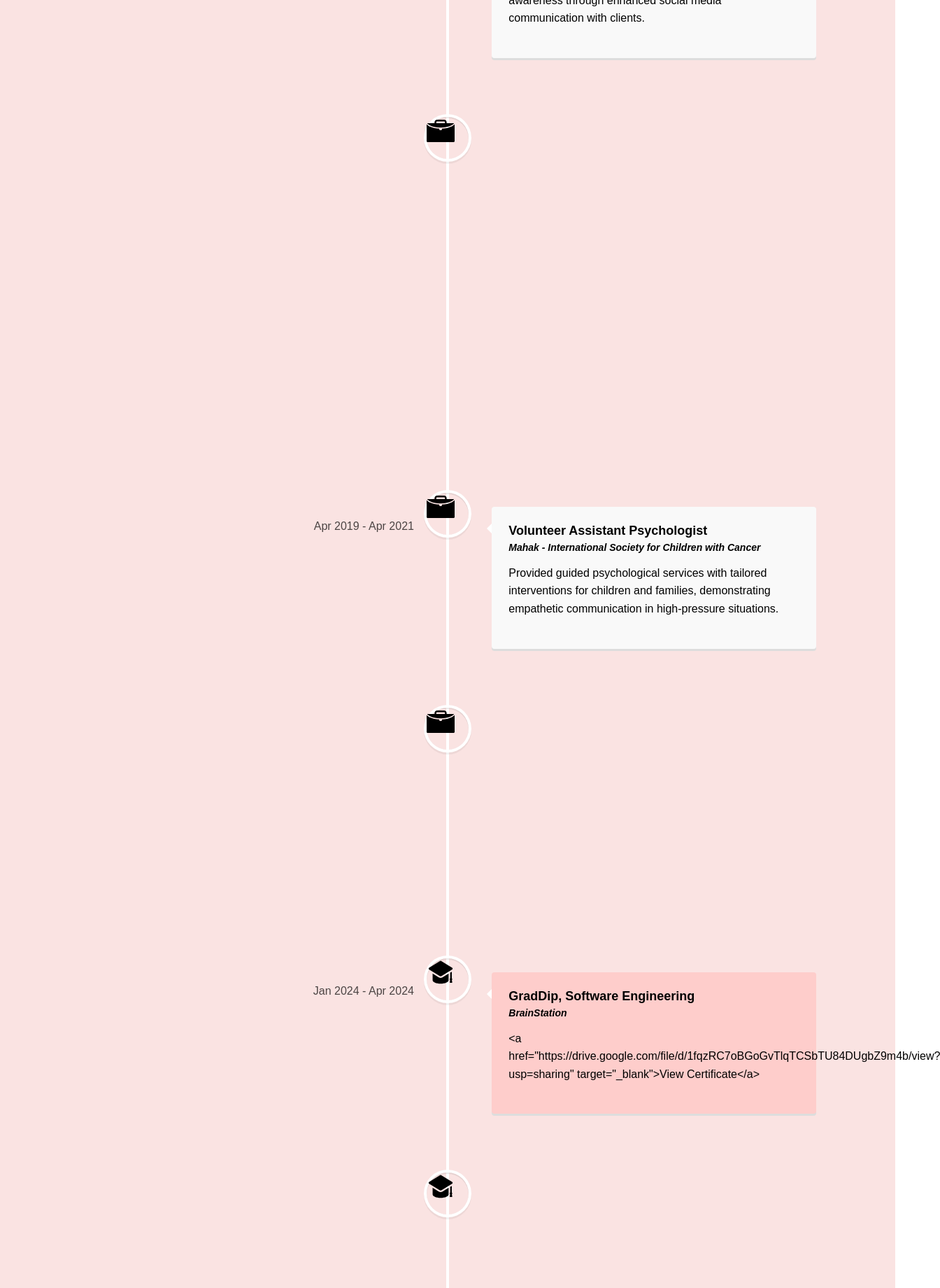
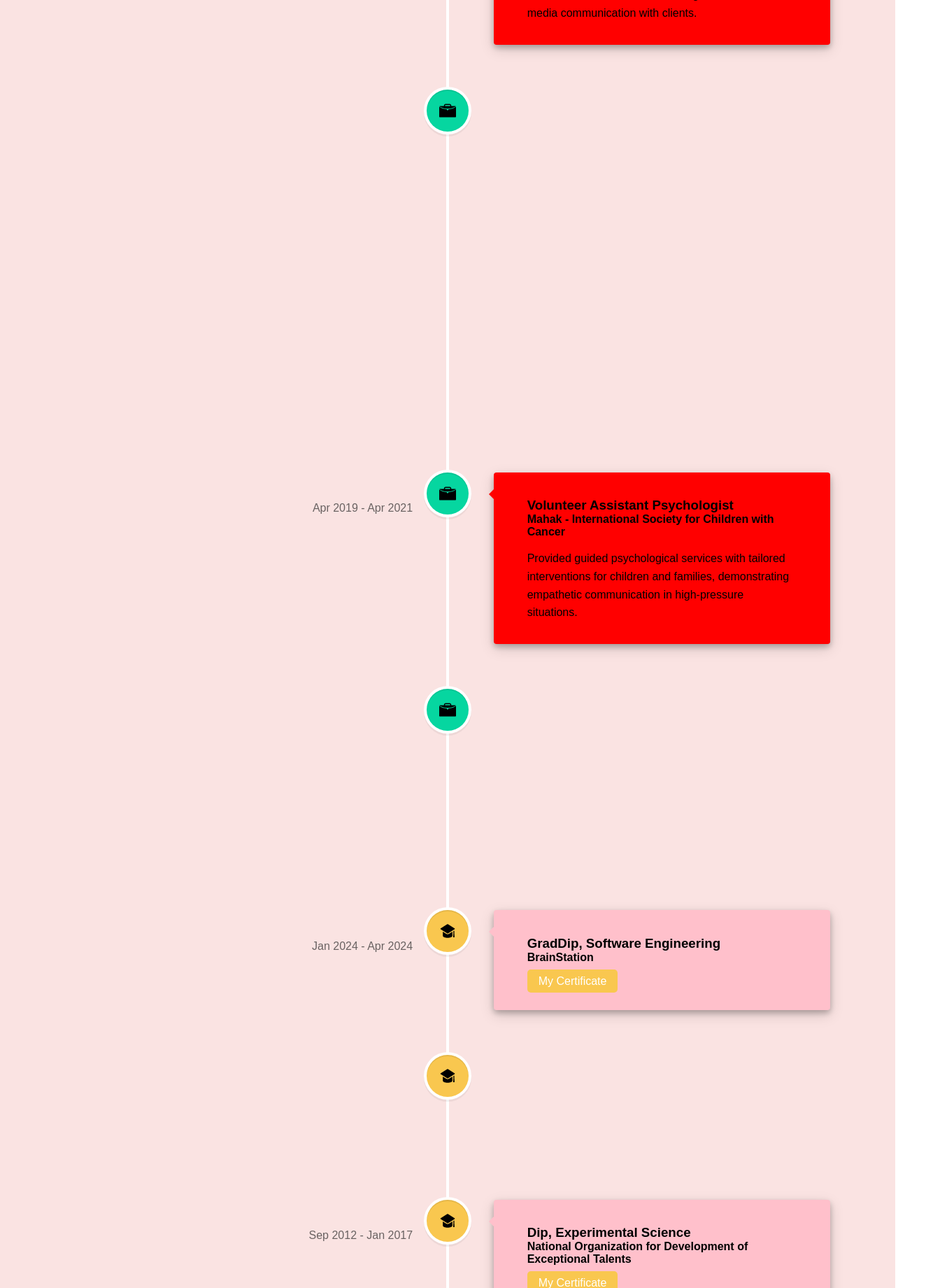
Before and after one commit to BehinaBhr/BehinaBhr.github.io, a React (Create React App) app: page /experience in a window 1280 px wide. Shown: the part 960-2800 px from the top of the page at 70% size, 1344 px wide, since content can reach past the window. Built offline with nearby package versions, Linux system fonts and the light colour scheme.

Commit message:
Update logic of timeline component

```diff
--- a/src/components/Timeline/Timeline.js
+++ b/src/components/Timeline/Timeline.js
@@ -1,80 +1,48 @@
 import "./Timeline.scss";
 import { VerticalTimeline, VerticalTimelineElement } from "react-vertical-timeline-component";
 import "react-vertical-timeline-component/style.min.css";
-import SchoolIcon from "../../assets/images/school.svg";
-import WorkIcon from "../../assets/images/work.svg";
-
-
-const WorkTimelineElement = ({ date, title, subtitle, description }) => (
-  <VerticalTimelineElement className="timeline-element timeline-element--work" date={date} icon={<img src={WorkIcon} alt="Work Icon" />}>
-    <h3 className="timeline-element-title">{title}</h3>
-    <h4 className="timeline-element-subtitle">{subtitle}</h4>
-    <p>{description}</p>
-  </VerticalTimelineElement>
-);
-
-const EducationTimelineElement = ({ date, title, subtitle, description }) => (
-  <VerticalTimelineElement className="timeline-element timeline-element--education" date={date} icon={<img src={SchoolIcon} alt="School Icon" />}>
-    <h3 className="timeline-element-title">{title}</h3>
-    <h4 className="timeline-element-subtitle">{subtitle}</h4>
-    <p>{description}</p>
-  </VerticalTimelineElement>
-);
+import TimelineElements from "./TimelineElements";
+import { ReactComponent as WorkIcon } from "../../assets/images/work.svg";
+import { ReactComponent as SchoolIcon } from "../../assets/images/school.svg";
 
 const Timeline = () => {
   return (
-    <div className="timeline">
-      <VerticalTimeline>
-        <WorkTimelineElement
-          date="Jan 2023 - Nov 2023"
-          title="Customer Service Sales Specialist"
-          subtitle="Sobeys"
-          description="Consulted HR/I-O Psychology insights to optimize high-volume requests, fostering collaboration and personalized client relations, boosting satisfaction and sales. Founded a customer-centric atmosphere with organized displays, resolved upset customers' issues, and ensured precision in online support, improving overall service quality."
-        />
-        <WorkTimelineElement
-          date="Mar 2021 - Apr 2022"
-          title="Human Resources Assistant"
-          subtitle="The Shining Sun - Banquet Hall and Restaurant"
-          description="Led end-to-end recruitment processes, optimizing personnel actions and fostering a positive work environment by leveraging I-O Psychology. Managed HR operations, streamlining administrative tasks, maintaining office organization, and drafting documents using Microsoft Office. Achieved increased sales and brand awareness through enhanced social media communication with clients."
-        />
-        <WorkTimelineElement
-          date="May 2019 - May 2021"
-          title="Sales and Customer Service Specialist"
-          subtitle="Peyk Saba - Travel Company"
-          description="Consulted and welcomed customers with a positive first impression, offering personalized plans with product suggestions and special promotions by analyzing their financial goals and preferences to foster long-term client relationships while implementing pandemic safety protocols thereby preventing a decrease in sales and achieving company targets. Led the successful transition to online sales during the COVID-19 pandemic by adeptly guiding customers, offering multilingual support (English and Persian) across various channels, and promptly addressing inquiries and feedback to prioritize customer satisfaction and significantly increase e-commerce sales."
-        />
-        <WorkTimelineElement
-          date="Apr 2019 - Apr 2021"
-          title="Volunteer Assistant Psychologist"
-          subtitle="Mahak - International Society for Children with Cancer"
-          description="Provided guided psychological services with tailored interventions for children and families, demonstrating empathetic communication in high-pressure situations."
-        />
-        <WorkTimelineElement
-          date="Sep 2013 - Dec 2014"
-          title="Co-op Robotic Rescue Team"
-          subtitle="Farzanegan 1 Highschool"
-          description="Led a team in integrating robotics and programming C++ expertise to develop simulators and create intelligent robots for navigating intricate mazes and avoiding obstacles. Won 1st Place and 3rd Place in the Junior Robotic Competitions."
-        />
-        <EducationTimelineElement
-          date="Jan 2024 - Apr 2024"
-          title="GradDip, Software Engineering"
-          subtitle="BrainStation"
-          description='<a href="https://drive.google.com/file/d/1fqzRC7oBGoGvTlqTCSbTU84DUgbZ9m4b/view?usp=sharing" target="_blank">View Certificate</a>'
-        />
-        <EducationTimelineElement
-          date="Sep 2017 - Apr 2021"
-          title="BSc, Psychology"
-          subtitle="Bu-Ali Sina University"
-          description='<a href="https://drive.google.com/file/d/1az-R3H1IA4Lc4EIm0DZKJZszNQFECUEc/view?usp=sharing" target="_blank">View Certificate</a>'
-        />
-        <EducationTimelineElement
-          date="Sep 2012 - Jan 2017"
-          title="Dip, Experimental Science"
-          subtitle="National Organization for Development of Exceptional Talents"
-          description='<a href="https://drive.google.com/file/d/16zyLz2RPhp_ohtxOUpEYtNFw0OWqqNNo/view?usp=sharing" target="_blank">View Certificate</a>'
-        />
-      </VerticalTimeline>
-    </div>
+    <VerticalTimeline>
+      {TimelineElements.map((element) => {
+        let isWorkIcon = element.icon === "work";
+        let iconClass = isWorkIcon ? "__work" : "__school";
+        let showButton = !!element.buttonText;
+        let buttonClass = `vertical-timeline-element-button ${
+          isWorkIcon ? "vertical-timeline-element-button__work" : "vertical-timeline-element-button__school"
+        }`;
+        let elementClass = isWorkIcon ? "__work" : "__school";
+
+        return (
+          <VerticalTimelineElement
+            key={element.id}
+            iconClassName={`vertical-timeline-element-icon${iconClass}`}
+            icon={isWorkIcon ? <WorkIcon /> : <SchoolIcon />}
+            date={element.date}
+            className={`vertical-timeline-element${elementClass}`}
+          >
+            <h3 className="vertical-timeline-element-title">{element.title}</h3>
+            <h5 className="vertical-timeline-element-location">{element.location}</h5>
+            <p className="vertical-timeline-element-description">{element.description}</p>
+            {showButton && (
+              <a
+                className={buttonClass}
+                href={element.buttonLink}
+                // to open the linked document in a new tab
+                target="_blank"
+                rel="noopener noreferrer"
+              >
+                {element.buttonText}
+              </a>
+            )}
+          </VerticalTimelineElement>
+        );
+      })}
+    </VerticalTimeline>
   );
 };
 
--- a/src/components/Timeline/Timeline.scss
+++ b/src/components/Timeline/Timeline.scss
@@ -3,44 +3,80 @@
 @use "../../styles/partials/variables" as *;
 @use "../../styles/partials/colors" as *;
 
-.timeline {
-  .timeline-element {
-    margin-left: 0 !important; // Override default margin for timeline elements
-    padding: 20px; // Add padding to each timeline element
-    img{
-      width: 40px;
-    height: 40px;
+.vertical-timeline-element {
+  &__work {
+    .vertical-timeline-element-content {
+      background-color: red;
+      &-arrow {
+        border-right: 7px solid red;
+      }
     }
-    .timeline-element-title {
-      font-size: 18px;
-      margin-bottom: 5px;
+  }
+  &__school {
+    .vertical-timeline-element-content {
+      background-color: pink;
+      &-arrow {
+        border-right: 7px solid pink;
+      }
+    }
+  }
+  &-icon {
+    &__work {
+      background-color: #06d6a0;
     }
 
-    .timeline-element-subtitle {
-      font-size: 14px;
-      font-style: italic;
-      margin-bottom: 10px;
-    }
-
-    p {
-      font-size: 16px;
-      margin-bottom: 20px;
-    }
-
-    &:not(:last-child) {
-      margin-bottom: 40px; // Add margin between timeline elements
+    &__school {
+      background-color: #f9c74f;
     }
   }
-
-  .timeline-element--work {
-    .vertical-timeline-element-content {
-      background-color: #f9f9f9; // Customize background color for work timeline elements
+  &-content {
+    box-shadow: 0 0.25em 0.5em 0 rgba(0, 0, 0, 0.25), 0 0.4em 1.25em 0 rgba(0, 0, 0, 0.15) !important;
+    padding: 2em 3em !important;
+  }
+  &-title {
+    padding-top: 0.25em;
+  }
+  &-date {
+    @media only screen and (max-width: 1700px) {
+      display: block !important;
+      float: none !important;
+      // color: rgb(44, 44, 44);
+      margin-top: 1.5em;
     }
   }
+  &-location {
+    font-size: 1em;
+    margin-bottom: 0.5em;
+  }
 
-  .timeline-element--education {
-    .vertical-timeline-element-content {
-      background-color: $fade-skin; // Customize background color for education timeline elements
+  &-description {
+    margin: 1.5em 0 2em 0;
+  }
+  &-button {
+    text-decoration: none;
+    padding: 0.5em 1em;
+    border-radius: 5px;
+    color: white;
+    &__work {
+      background-color: #06d6a0;
+      &:hover {
+        background-color: #0ac593;
+      }
+    }
+    &__school {
+      background-color: #f9c74f;
+      &:hover {
+        background-color: #f3bc3c;
+      }
     }
   }
 }
+
+@media only screen and (max-width: 1700px) {
+  .vertical-timeline-element-date {
+    display: block !important;
+    float: none !important;
+    color: rgb(44, 44, 44);
+    margin-top: 1.5em;
+  }
+}
--- /dev/null
+++ b/src/components/Timeline/TimelineElements.js
@@ -0,0 +1,78 @@
+let timelineElements = [
+  {
+    id: 1,
+    title: "Customer Service Sales Specialist",
+    location: "Sobeys",
+    description:
+      "Consulted HR/I-O Psychology insights to optimize high-volume requests, fostering collaboration and personalized client relations, boosting satisfaction and sales. Founded a customer-centric atmosphere with organized displays, resolved upset customers' issues, and ensured precision in online support, improving overall service quality.",
+    date: "Jan 2023 - Nov 2023",
+    icon: "work",
+    buttonText: "more",
+    buttonLink: "https://drive.google.com/file/d/16zyLz2RPhp_ohtxOUpEYtNFw0OWqqNNo/view?usp=sharing",
+  },
+  {
+    id: 2,
+    title: "Human Resources Assistant",
+    location: "The Shining Sun - Banquet Hall and Restaurant",
+    description:
+      "Led end-to-end recruitment processes, optimizing personnel actions and fostering a positive work environment by leveraging I-O Psychology. Managed HR operations, streamlining administrative tasks, maintaining office organization, and drafting documents using Microsoft Office. Achieved increased sales and brand awareness through enhanced social media communication with clients.",
+    date: "Mar 2021 - Apr 2022",
+    icon: "work",
+  },
+  {
+    id: 3,
+    title: "Sales and Customer Service Specialist",
+    location: "Peyk Saba - Travel Company",
+    description:
+      "Consulted and welcomed customers with a positive first impression, offering personalized plans with product suggestions and special promotions by analyzing their financial goals and preferences to foster long-term client relationships while implementing pandemic safety protocols thereby preventing a decrease in sales and achieving company targets. Led the successful transition to online sales during the COVID-19 pandemic by adeptly guiding customers, offering multilingual support (English and Persian) across various channels, and promptly addressing inquiries and feedback to prioritize customer satisfaction and significantly increase e-commerce sales.",
+    date: "May 2019 - May 2021",
+    icon: "work",
+  },
+  {
+    id: 4,
+    title: "Volunteer Assistant Psychologist",
+    location: "Mahak - International Society for Children with Cancer",
+    description:
+      "Provided guided psychological services with tailored interventions for children and families, demonstrating empathetic communication in high-pressure situations.",
+    date: "Apr 2019 - Apr 2021",
+    icon: "work",
+  },
+  {
+    id: 5,
+    title: "Co-op Robotic Rescue Team",
+    location: "Farzanegan 1 Highschool",
+    description:
+      "Led a team in integrating robotics and programming C++ expertise to develop simulators and create intelligent robots for navigating intricate mazes and avoiding obstacles. Won 1st Place and 3rd Place in the Junior Robotic Competitions.",
+    date: "Sep 2013 - Dec 2014",
+    icon: "work",
+  },
+  {
+    id: 6,
+    title: "GradDip, Software Engineering",
+    location: "BrainStation",
+    date: "Jan 2024 - Apr 2024",
+    icon: "school",
+    buttonText: "My Certificate",
+    buttonLink: "https://drive.google.com/file/d/1fqzRC7oBGoGvTlqTCSbTU84DUgbZ9m4b/view?usp=sharing",
+  },
+  {
+    id: 7,
+    title: "BSc, Psychology",
+    location: "Bu-Ali Sina University",
+    date: "Sep 2017 - Apr 2021",
+    icon: "school",
+    buttonText: "My  Certificate",
+    buttonLink: "https://drive.google.com/file/d/1az-R3H1IA4Lc4EIm0DZKJZszNQFECUEc/view?usp=sharing",
+  },
+  {
+    id: 8,
+    title: "Dip, Experimental Science",
+    location: "National Organization for Development of Exceptional Talents",
+    date: "Sep 2012 - Jan 2017",
+    icon: "school",
+    buttonText: "My  Certificate",
+    buttonLink: "https://drive.google.com/file/d/16zyLz2RPhp_ohtxOUpEYtNFw0OWqqNNo/view?usp=sharing",
+  },
+];
+
+export default timelineElements;
```
